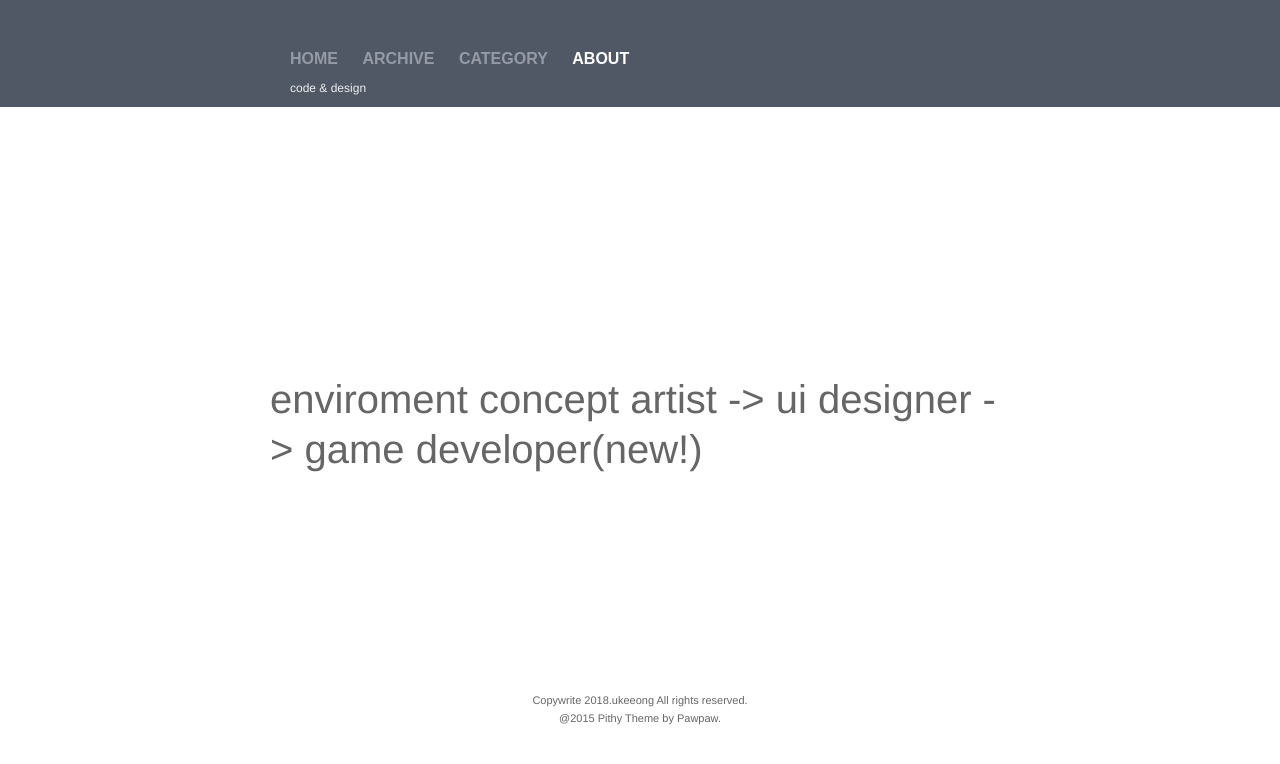
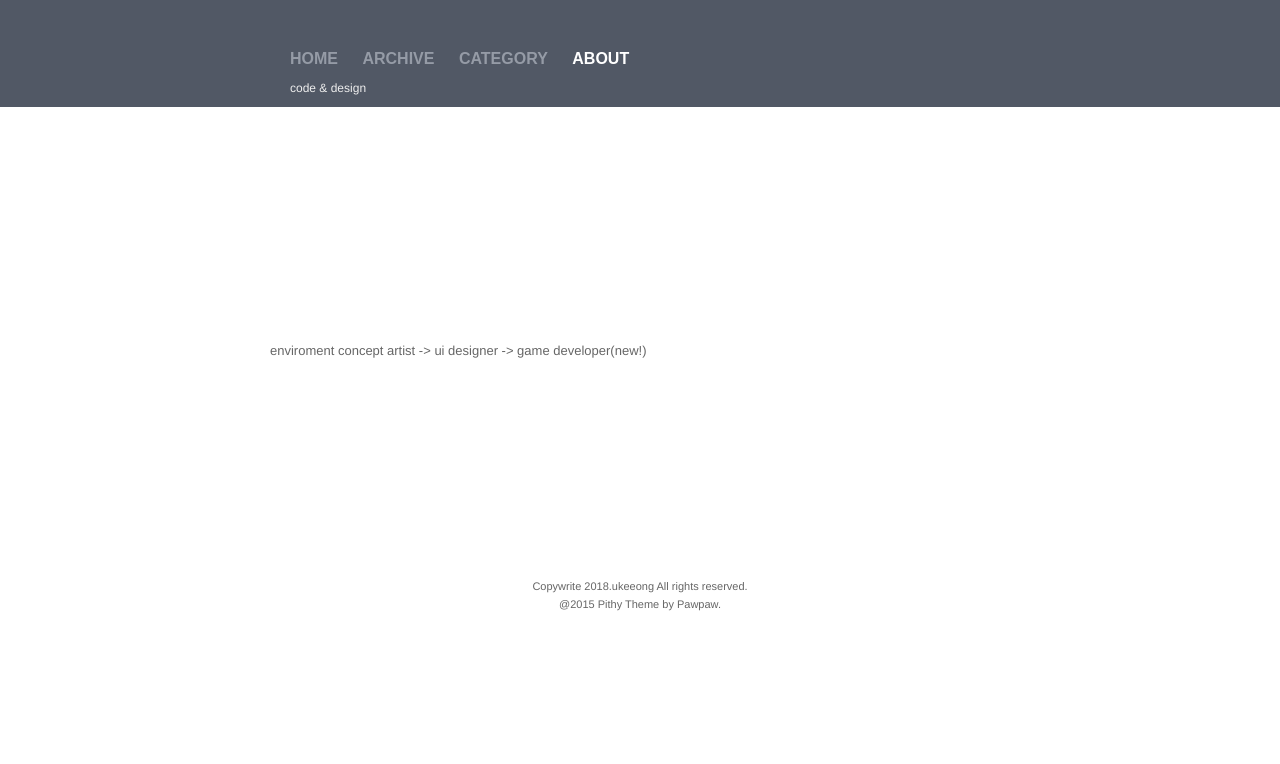
Before and after one commit to ukeeong/ukeeong.github.io, a Jekyll site: the page built from about.html, in a window 1280 px wide. Shown: the top 764 px of the page. Built offline with Jekyll 4.4.1, drawn with Linux system fonts in a browser that asks for light colours.

Commit message:
Update main.scss

```diff
--- a/css/main.scss
+++ b/css/main.scss
@@ -54,7 +54,4 @@ $on-laptop:        800px;
 
 .about{
     padding : 199px 0px;
-    color: #666;
-    font-size: 40px;
-    line-height: 50px;
 }
```
